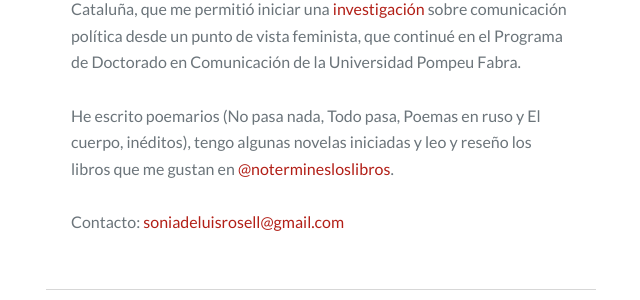
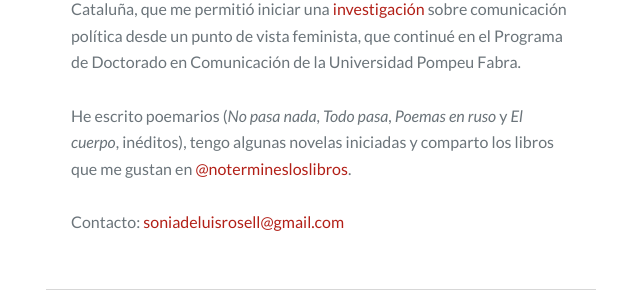
Before and after one commit to scribere-sl/scribere-sl.github.io, a Jekyll site: the page built from sobre-mi.md, in a window 1280 px wide. Shown: the part 1237-1537 px from the top of the page, without its empty margins (319-959 px from the left). Built offline with Jekyll 4.4.1, drawn with Linux system fonts in a browser that asks for light colours; some web fonts are replaced.

Commit message:
Update sobre-mi.md
cursiva y leo y reseño

```diff
--- a/sobre-mi.md
+++ b/sobre-mi.md
@@ -15,6 +15,6 @@ Scribere (Sonia de Luis-Servicios Lingüísticos) se puso en marcha en el 2014 c
 
 En los últimos años he estudiado el Máster de Comunicación Corporativa, Protocolo y Eventos en la Universidad Abierta de Cataluña, que me permitió iniciar una [investigación](investigacion) sobre comunicación política desde un punto de vista feminista, que continué en el Programa de Doctorado en Comunicación de la Universidad Pompeu Fabra.
 
-He escrito poemarios (No pasa nada, Todo pasa, Poemas en ruso y El cuerpo, inéditos), tengo algunas novelas iniciadas y leo y reseño los libros que me gustan en [@noterminesloslibros](no-termines-los-libros/).
+He escrito poemarios (*No pasa nada*, *Todo pasa*, *Poemas en ruso* y *El cuerpo*, inéditos), tengo algunas novelas iniciadas y comparto los libros que me gustan en [@noterminesloslibros](no-termines-los-libros/).
 
 Contacto: [soniadeluisrosell@gmail.com](mailto:soniadeluisrosell@gmail.com)
```
